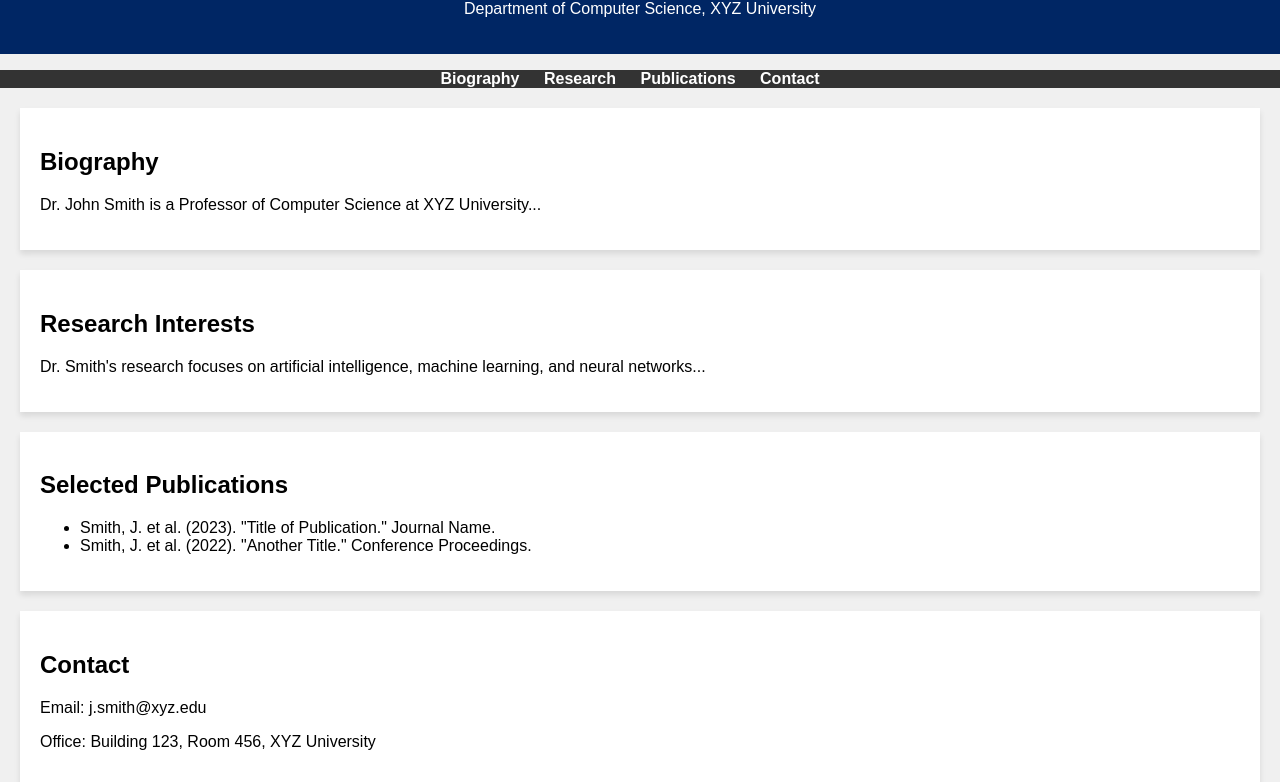
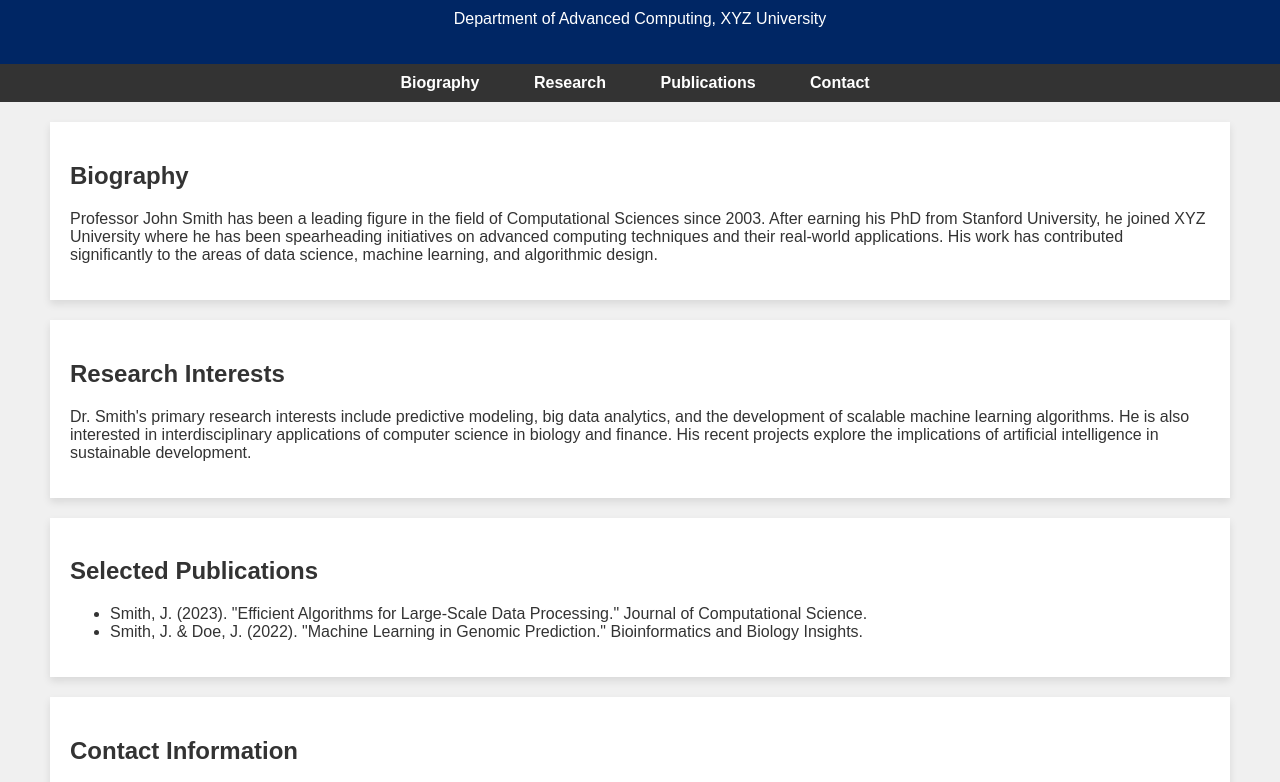
Before and after one commit to tommycyf/researcherHP, a plain HTML site: page index.html in a window 1280 px wide. Shown: the part 118-900 px from the top of the page. Drawn offline with Linux system fonts and the light colour scheme.

Commit message:
update20240518_3

```diff
--- a/index.html
+++ b/index.html
@@ -4,7 +4,7 @@
 <head>
     <meta charset="UTF-8">
     <meta name="viewport" content="width=device-width, initial-scale=1.0">
-    <title>Faculty Profile</title>
+    <title>Faculty Profile: Professor John Smith</title>
     <link rel="stylesheet" href="styles.css">
 </head>
 
@@ -12,7 +12,7 @@
     <header>
         <img src="university-logo.png" alt="University Logo" class="university-logo">
         <h1>Professor John Smith</h1>
-        <p>Department of Computer Science, XYZ University</p>
+        <p>Department of Advanced Computing, XYZ University</p>
     </header>
     <nav>
         <ul>
@@ -24,26 +24,35 @@
     </nav>
     <section id="bio">
         <h2>Biography</h2>
-        <p>Dr. John Smith is a Professor of Computer Science at XYZ University...</p>
+        <p>Professor John Smith has been a leading figure in the field of Computational Sciences since 2003. After
+            earning his PhD from Stanford University, he joined XYZ University where he has been spearheading
+            initiatives on advanced computing techniques and their real-world applications. His work has contributed
+            significantly to the areas of data science, machine learning, and algorithmic design.</p>
     </section>
     <section id="research">
         <h2>Research Interests</h2>
-        <p>Dr. Smith's research focuses on artificial intelligence, machine learning, and neural networks...</p>
+        <p>Dr. Smith's primary research interests include predictive modeling, big data analytics, and the development
+            of scalable machine learning algorithms. He is also interested in interdisciplinary applications of computer
+            science in biology and finance. His recent projects explore the implications of artificial intelligence in
+            sustainable development.</p>
     </section>
     <section id="publications">
         <h2>Selected Publications</h2>
         <ul>
-            <li>Smith, J. et al. (2023). "Title of Publication." Journal Name.</li>
-            <li>Smith, J. et al. (2022). "Another Title." Conference Proceedings.</li>
+            <li>Smith, J. (2023). "Efficient Algorithms for Large-Scale Data Processing." Journal of Computational
+                Science.</li>
+            <li>Smith, J. & Doe, J. (2022). "Machine Learning in Genomic Prediction." Bioinformatics and Biology
+                Insights.</li>
         </ul>
     </section>
     <section id="contact">
-        <h2>Contact</h2>
+        <h2>Contact Information</h2>
         <p>Email: j.smith@xyz.edu</p>
         <p>Office: Building 123, Room 456, XYZ University</p>
+        <p>Phone: (123) 456-7890</p>
     </section>
     <footer>
-        <p>&copy; 2024 XYZ University</p>
+        <p>&copy; 2024 XYZ University. All rights reserved.</p>
     </footer>
     <script src="script.js"></script>
 </body>
--- a/styles.css
+++ b/styles.css
@@ -3,6 +3,7 @@ body {
     margin: 0;
     padding: 0;
     background-color: #f0f0f0;
+    color: #333;
 }
 
 header {
@@ -14,31 +15,38 @@ header {
 
 .university-logo {
     height: 50px;
+    margin-bottom: 10px;
+}
+
+nav {
+    background-color: #333;
 }
 
 nav ul {
-    list-style-type: none;
+    list-style: none;
     padding: 0;
+    margin: 0;
     text-align: center;
-    background-color: #333;
 }
 
 nav ul li {
     display: inline;
-    margin-right: 20px;
+    margin-right: 10px;
 }
 
 nav ul li a {
     color: white;
     text-decoration: none;
     font-weight: bold;
+    padding: 10px 20px;
+    display: inline-block;
 }
 
 section {
     background-color: white;
-    margin: 20px;
+    margin: 20px 50px;
     padding: 20px;
-    box-shadow: 0 4px 6px rgba(0, 0, 0, 0.1);
+    box-shadow: 0 4px 8px rgba(0, 0, 0, 0.1);
 }
 
 footer {
@@ -46,4 +54,16 @@ footer {
     padding: 10px;
     background-color: #333;
     color: white;
+    margin-top: 20px;
 }
+
+@media (max-width: 600px) {
+    nav ul li {
+        display: block;
+        margin-top: 10px;
+    }
+
+    section {
+        margin: 20px 10px;
+    }
+}
```
